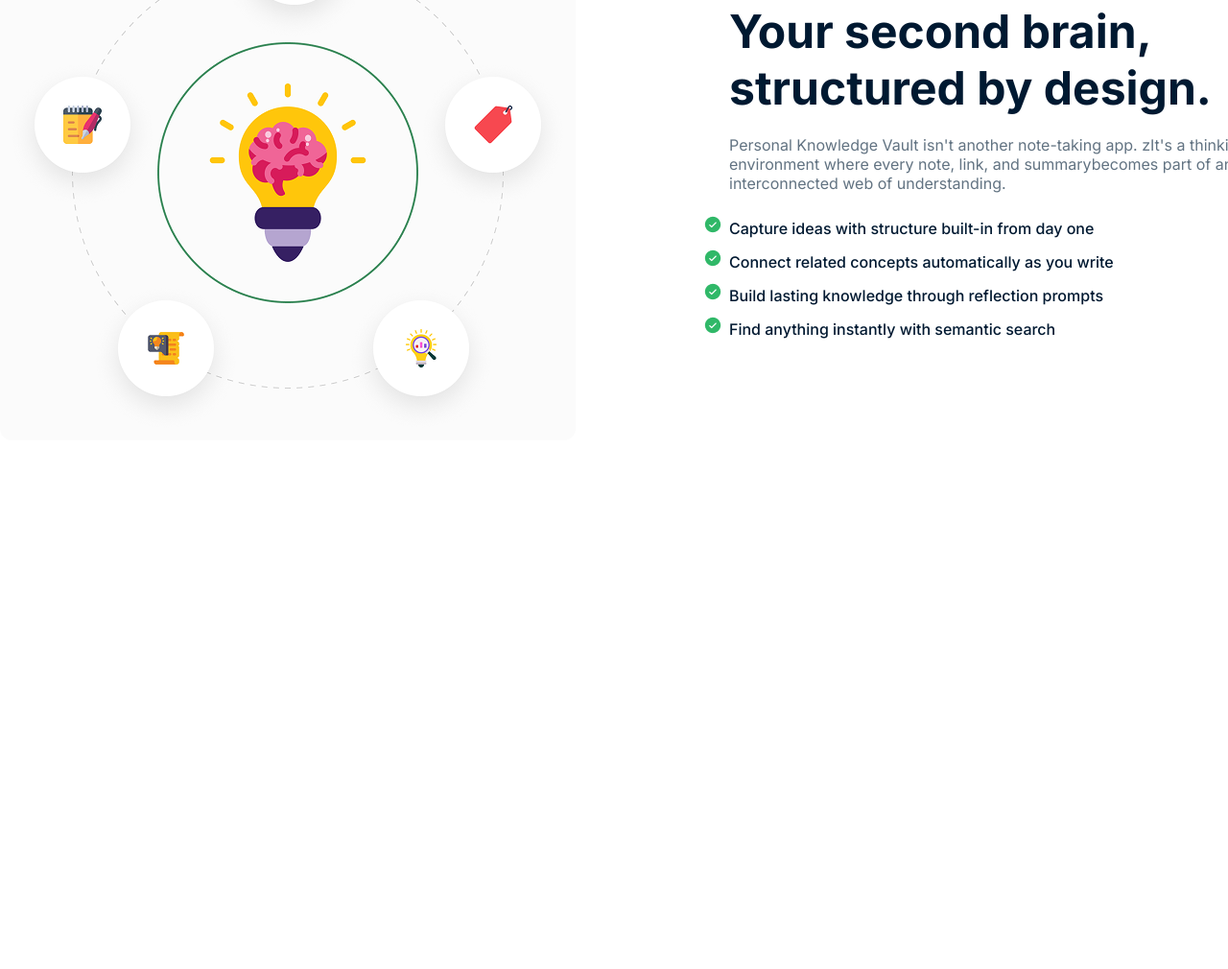
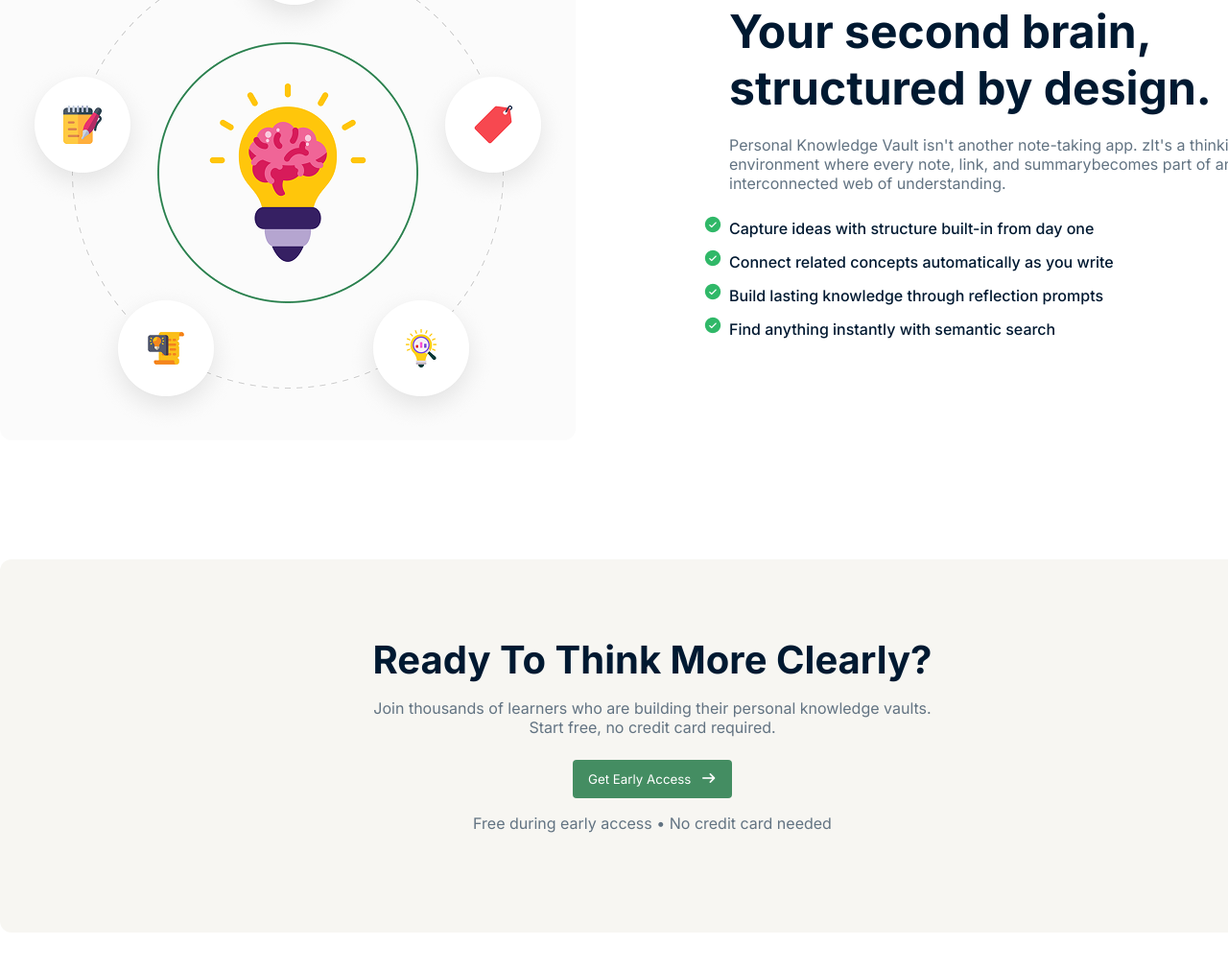
Before and after one commit to salmansahed/assingment-one, a plain HTML site: page index.html in a window 1280 px wide. Shown: the part 1563-2573 px from the top of the page at 96% size. Before the commit the page ends 2146 px from the top, so only its background shows below. Drawn offline with Linux system fonts and the light colour scheme.

Commit message:
added and complete call-to-action(cta) section without hovering effect

```diff
--- a/index.html
+++ b/index.html
@@ -13,7 +13,7 @@
 <body>
     <header>
         <nav class="nevbar coustom-width">
-            <a href="#"><img src="assets/logo-navbar.png" alt=""></a>
+            <a href="index.html"><img src="assets/logo-navbar.png" alt=""></a>
             <ul>
                 <li><a href="#">Features</a></li>
                 <li><a href="#">How It Works</a></li>
@@ -84,7 +84,14 @@
                 </div>
             </div>
         </section>
-
+        <section id="cta-section">
+            <div class="coustom-width cta-container">
+                <h2>Ready To Think More Clearly?</h2>
+                <p>Join thousands of learners who are building their personal knowledge vaults. Start free, no credit card required.</p>
+                <button>Get Early Access <i class="fa-solid fa-arrow-right"></i></button>
+                <p>Free during early access • No credit card needed</p>
+            </div>
+        </section>
     </header>
     <main>
 
--- a/style.css
+++ b/style.css
@@ -248,3 +248,34 @@
 #solution-text ul li{
     list-style-image: url(assets/CheckCircle.png);
 }
+.cta-container{
+    background-color: #f7f6f2;
+    padding: 80px 40px;
+    border-radius: 12px;
+    text-align: center;
+    margin-bottom: 120px;
+}
+.cta-container h2{
+    font-size: 40px;
+    font-weight: 700;
+    color: rgba(0, 25, 49, 1);
+}
+.cta-container p{
+    font-size: 16px;
+    font-weight: 400;
+    color: rgba(98, 115, 130, 1);
+    width: 600px;
+    margin: 16px auto 24px;
+}
+.cta-container button{
+    background-color: #448d62;
+    padding: 12px 16px ;
+    border: none;
+    border-radius: 4px;
+    color: white;
+    display: flex;
+    align-items: center;
+    justify-content: center;
+    gap: 10px;
+    margin: 0 auto;
+}
```
